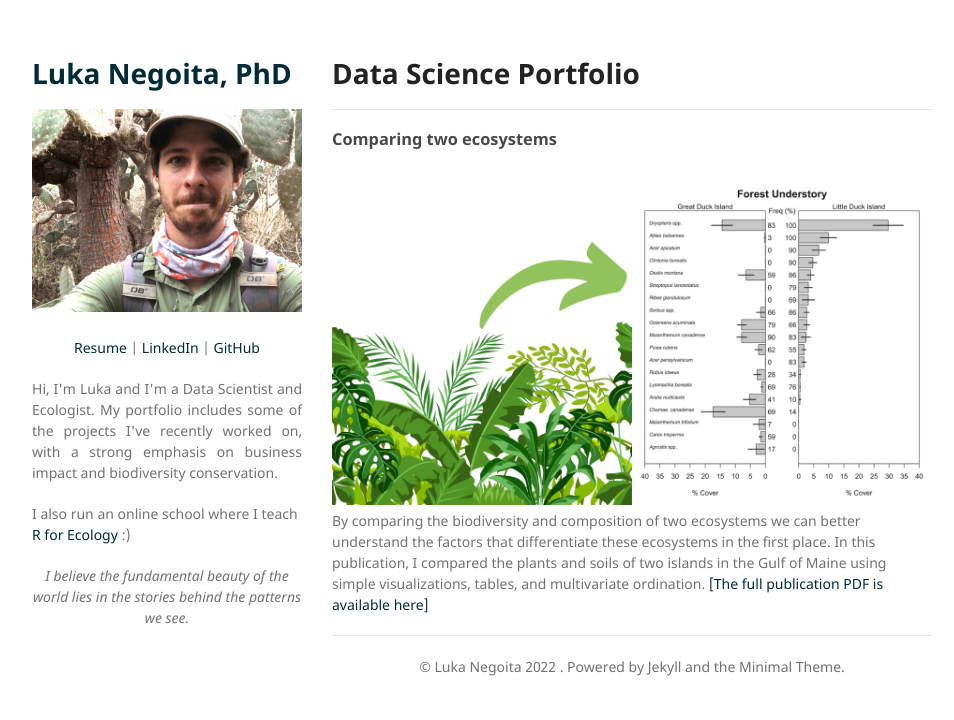
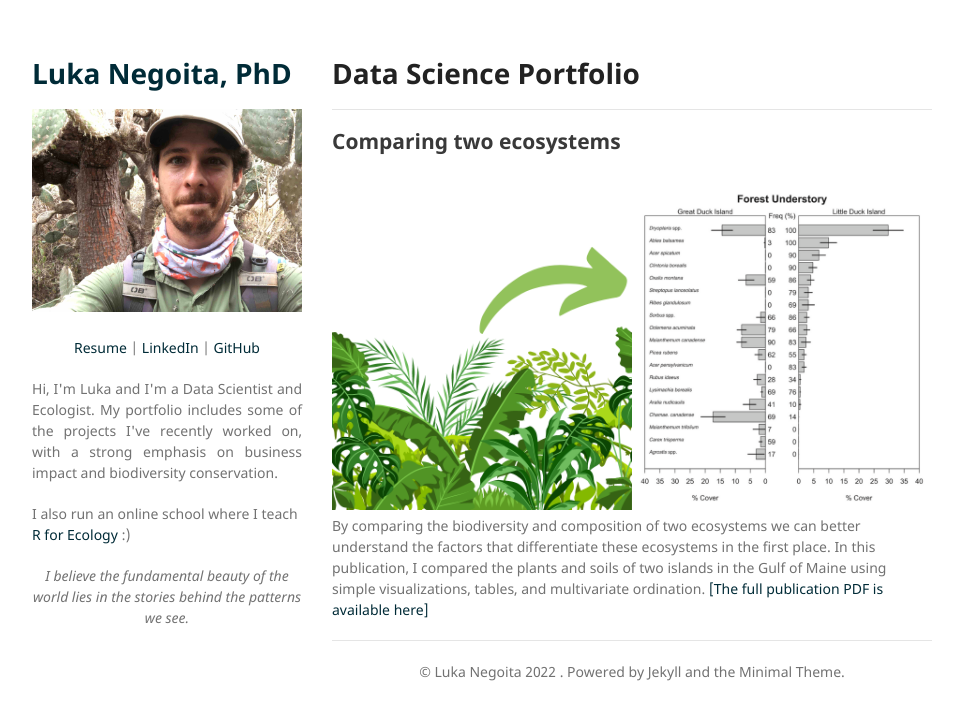
Before and after one commit to LukaNeg/LukaNeg.github.io, a Jekyll site: the page built from index.md, in a window 1280 px wide. Shown: the top 720 px of the page, without its empty margins (158-1112 px from the left). Built offline with Jekyll 4.4.1, drawn with Linux system fonts in a browser that asks for light colours; our own code applies the rules of GitHub Pages for plain Markdown files.

Commit message:
heading sizes

```diff
--- a/index.md
+++ b/index.md
@@ -1,7 +1,7 @@
 # Data Science Portfolio
 ---
 
-### Comparing two ecosystems
+## Comparing two ecosystems
 
 <center><img src="/images/Duck islands thumb.png"></center>
 
```
